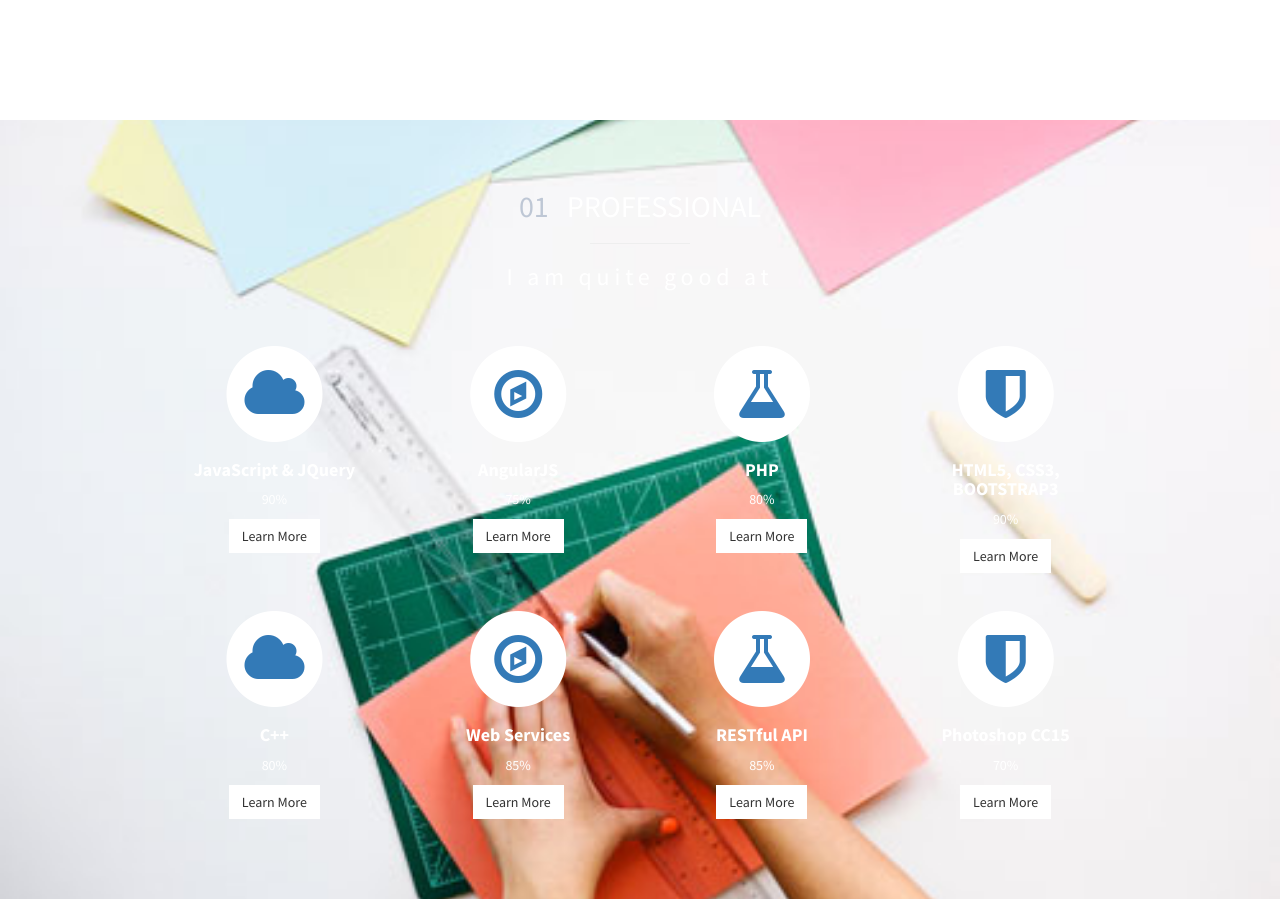
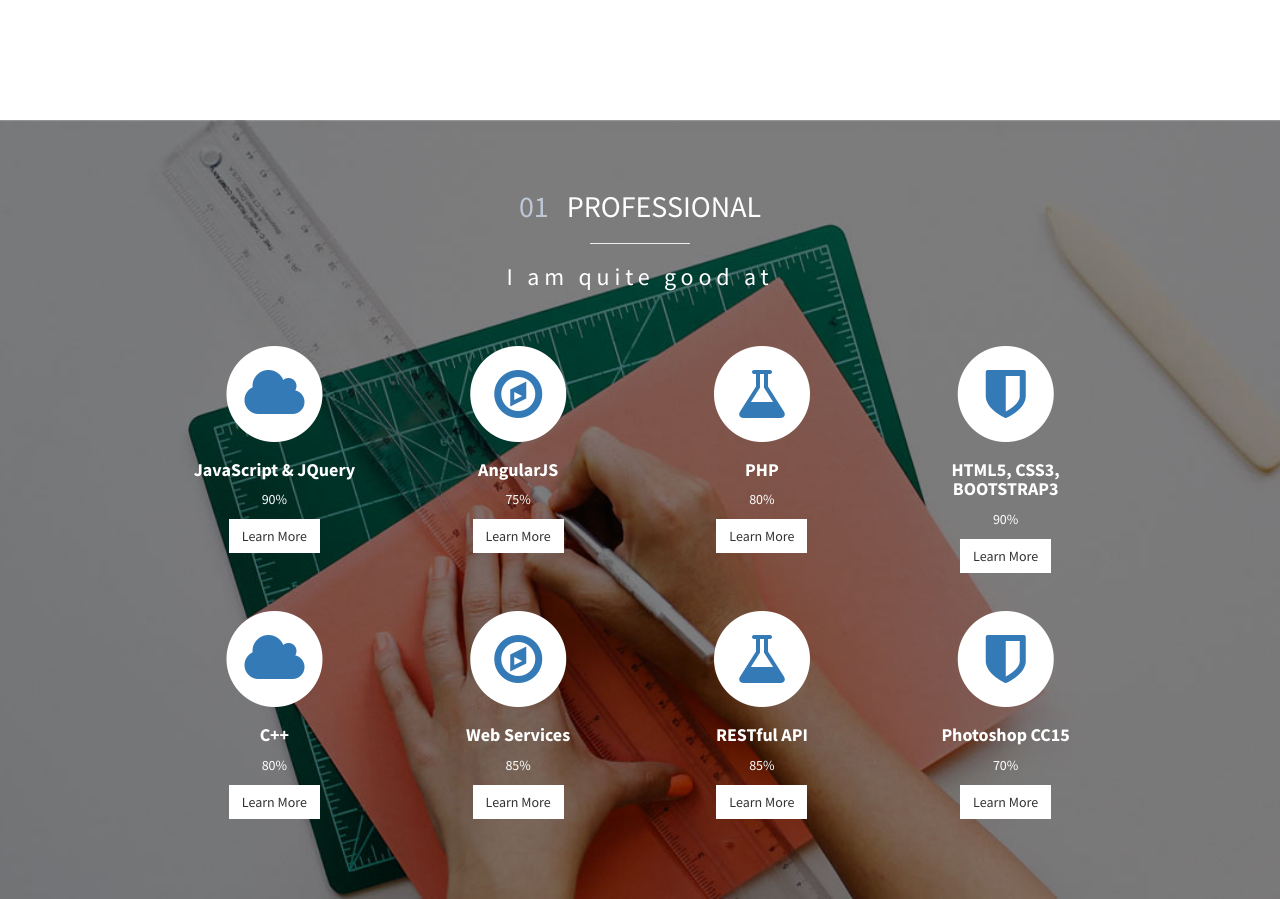
Before and after one commit to ppatil11/ppatil11.github.io, a plain HTML site: page index.html in a window 1280 px wide. Shown: the part 1480-2379 px from the top of the page. Drawn offline with nearby package versions, Linux system fonts and the light colour scheme.

Commit message:
Upd: Cover image

```diff
--- a/css/stylish-portfolio.css
+++ b/css/stylish-portfolio.css
@@ -174,7 +174,7 @@ hr.small {
 
 .services {
     padding: 50px 0;
-     background: url(../img/portfolio-4.jpg) no-repeat center center scroll;
+     background: url(../img/callout.jpg) no-repeat center center scroll;
     -webkit-background-size: cover;
     -moz-background-size: cover;
     background-size: cover;
```
